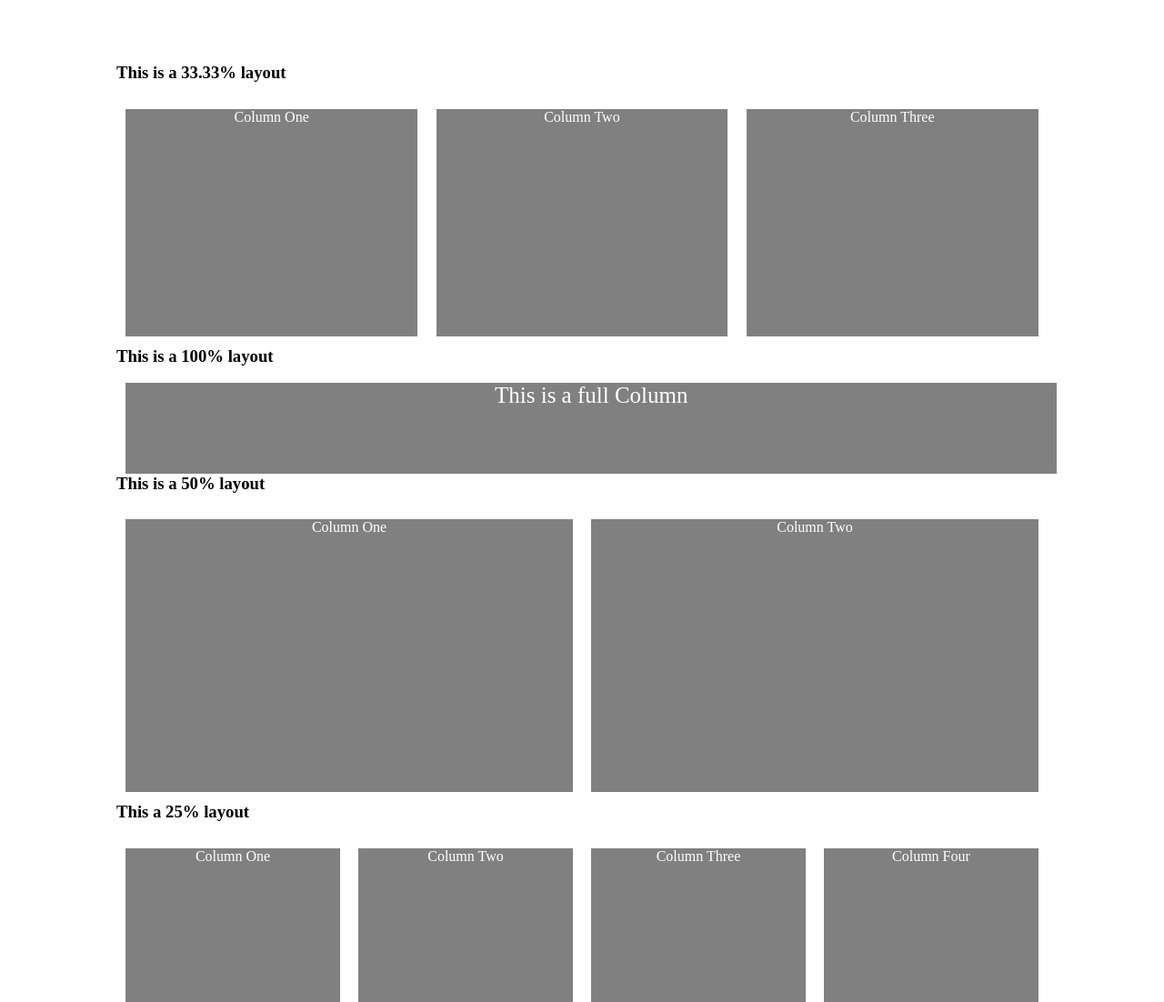
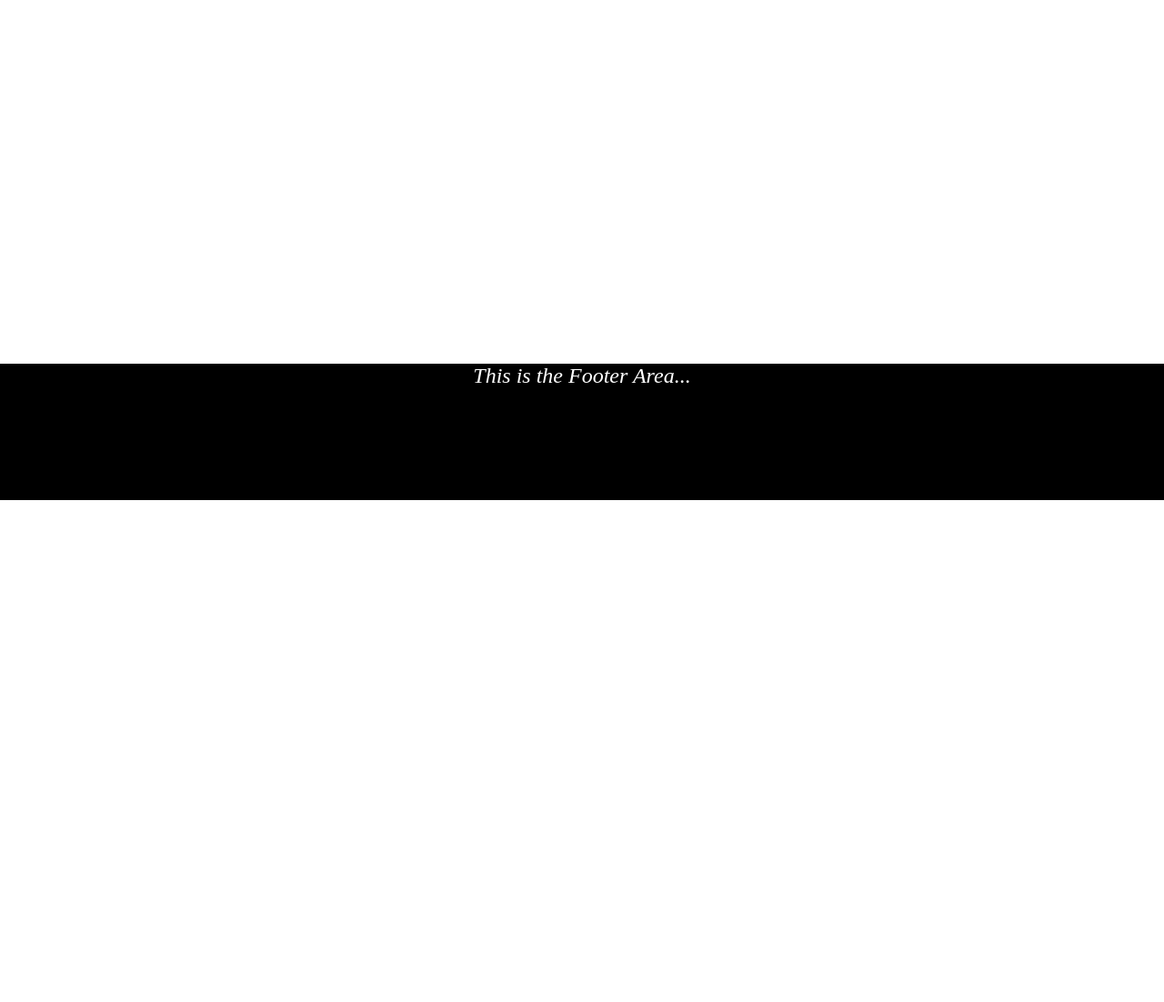
Before and after one commit to Sean-D-231121/Task_Three_Layouts_And_Simple_Navigations, a plain HTML site: page Pages/Page_Four.html in a window 1280 px wide. Shown: the part 580-1682 px from the top of the page at 91% size. After the commit the page ends 1130 px from the top, so only its background shows below. Drawn offline with Linux system fonts and the light colour scheme.

Commit message:
Update Page_Four and Page_Three

```diff
--- a/Pages/Page_Four.html
+++ b/Pages/Page_Four.html
@@ -33,28 +33,6 @@
         <p>Let's practice some Layouts and Positioning Elements</p>
       </div>
     </header>
-    <section>
-        <h3>This is a 33.33% layout</h3>
-        <div class="col-4">Column One</div>
-        <div class="col-4">Column Two</div>
-        <div class="col-4">Column Three</div>
-    </section>
-    <section>
-        <h3>This is a 100% layout</h3>
-        <div class="col-12">This is a full Column</div>
-    </section>
-    <section>
-        <h3>This is a 50% layout</h3>
-        <div class="col-6">Column One</div>
-        <div class="col-6">Column Two</div>
-    </section>
-    <section>
-        <h3>This a 25% layout</h3>
-        <div class="col-3">Column One</div>
-        <div class="col-3">Column Two</div>
-        <div class="col-3">Column Three</div>
-        <div class="col-3">Column Four</div>
-    </section>
     <footer>
         This is the Footer Area...
     </footer>
```
Also changed, not shown: Pages/Page_Three.html (+0 -21 lines).
